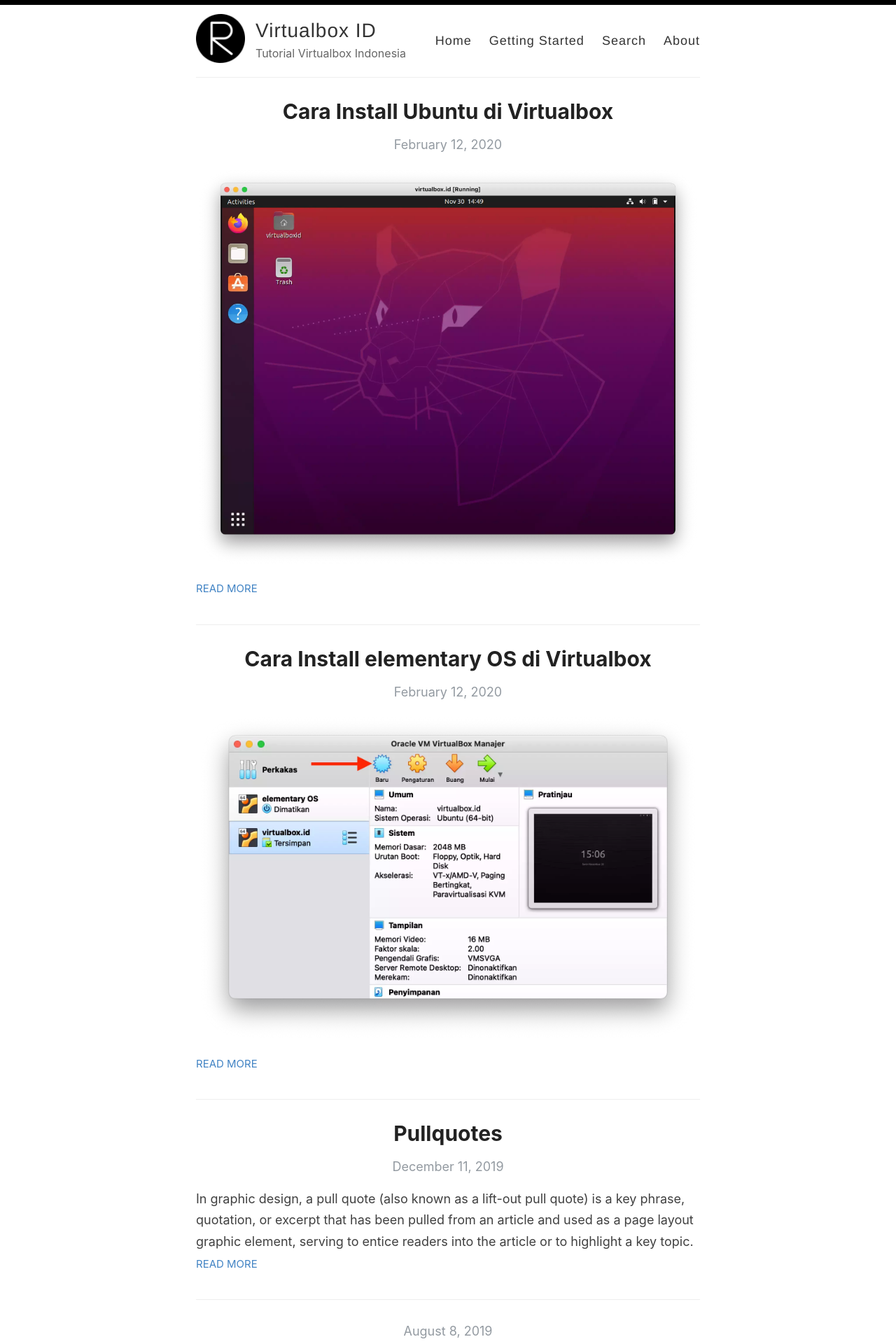
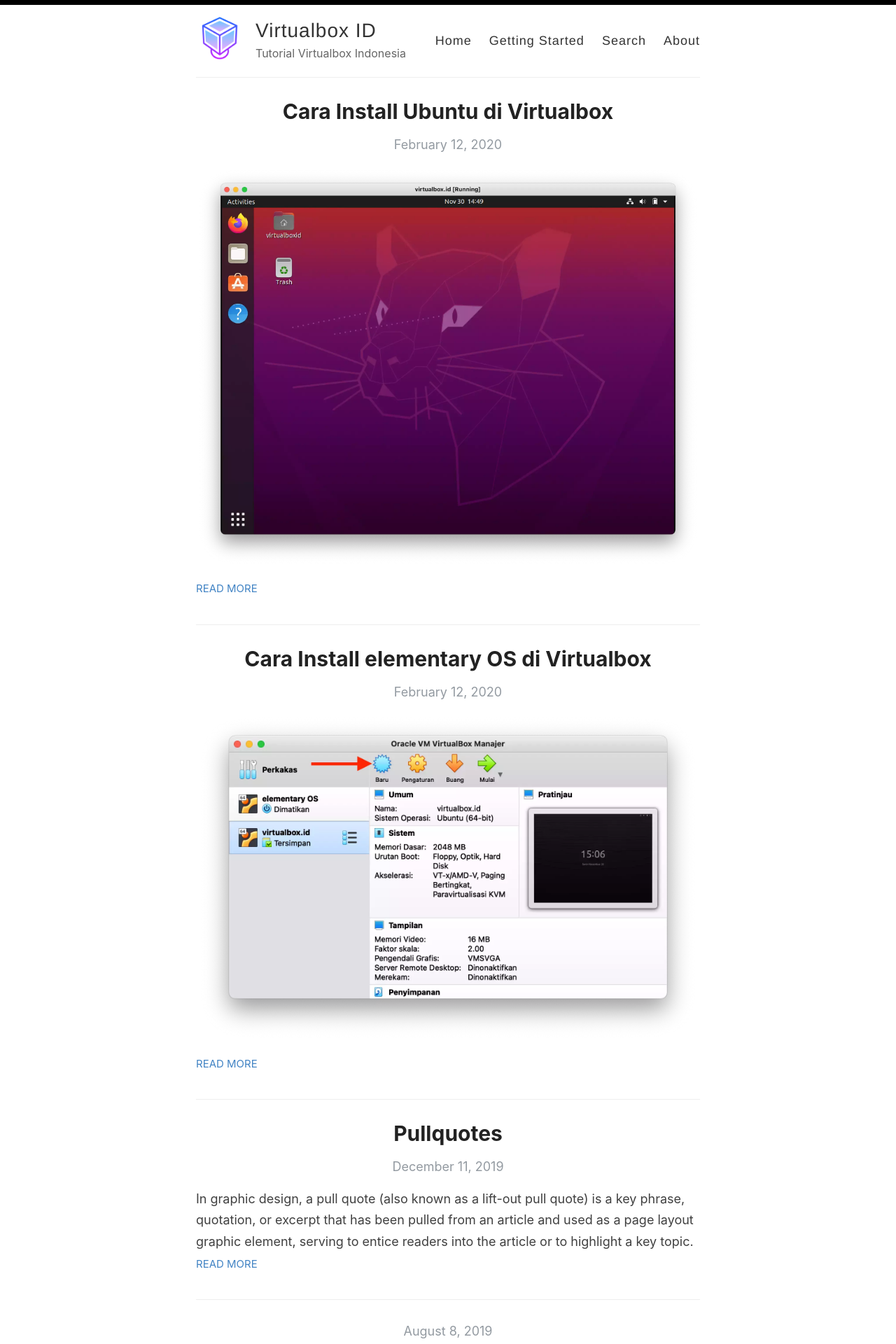
Before and after one commit to Virtualbox-ID/virtualbox-id.github.io, a Jekyll site: the page built from index.html, in a window 1280 px wide. Shown: the top 1920 px of the page at 70% size. Built offline with Jekyll 4.4.1, drawn with Linux system fonts in a browser that asks for light colours; the list of posts is cut into pages by our own code.

Commit message:
change avatar to virtualbox-icon.png

```diff
--- a/_config.yml
+++ b/_config.yml
@@ -12,7 +12,7 @@
 description: Tutorial Virtualbox Indonesia
 
 # URL of your avatar or profile pic (you could use your GitHub profile pic)
-avatar: /images/reverie.png
+avatar: /images/virtualbox-icon.png
 
 #
 # Flags below are optional
```
